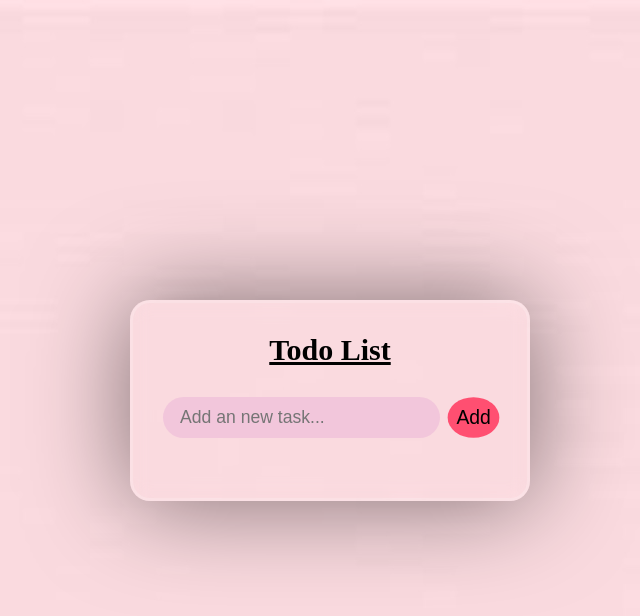
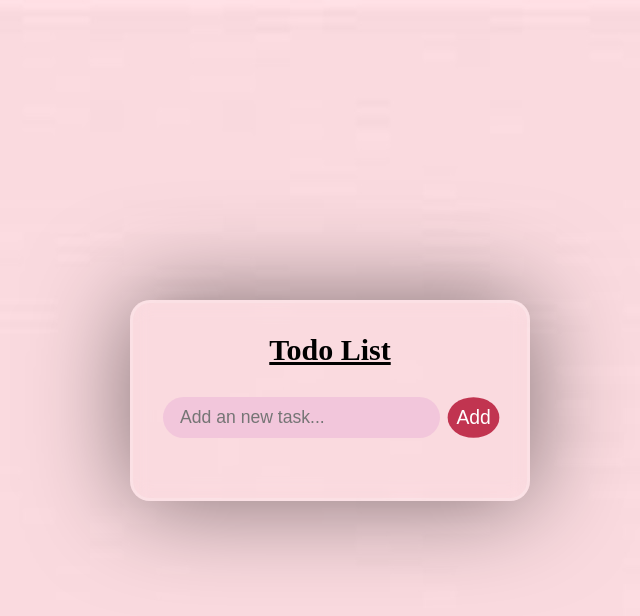
Before and after one commit to sanchi1004/Mini-Project, a plain HTML site: page index_todo.html in a window 1280 px wide. In both pictures the pointer is over the button "Add". Shown: the whole page, without its empty margins (310-950 px from the left). Drawn offline with Linux system fonts and the light colour scheme.

Commit message:
Added further input element css

```diff
--- a/styles_todo.css
+++ b/styles_todo.css
@@ -75,5 +75,6 @@ h1 {
 
 .input-area button:hover {
   transform: scale(1.1);
-  background: #ff4f71;
+  background: #c13450;
+  color: white;
 }
```
